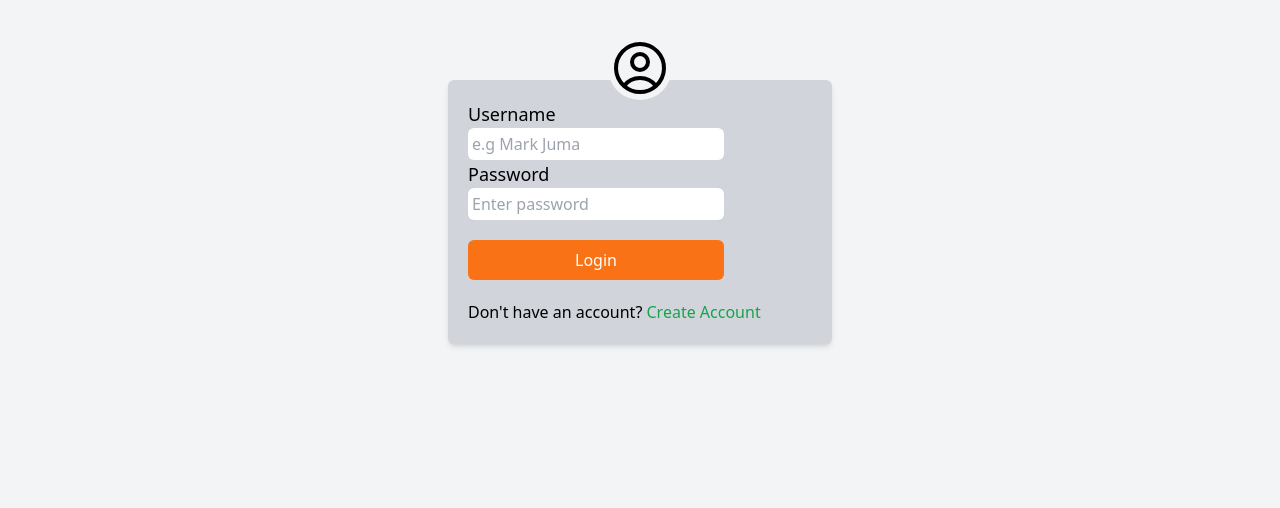
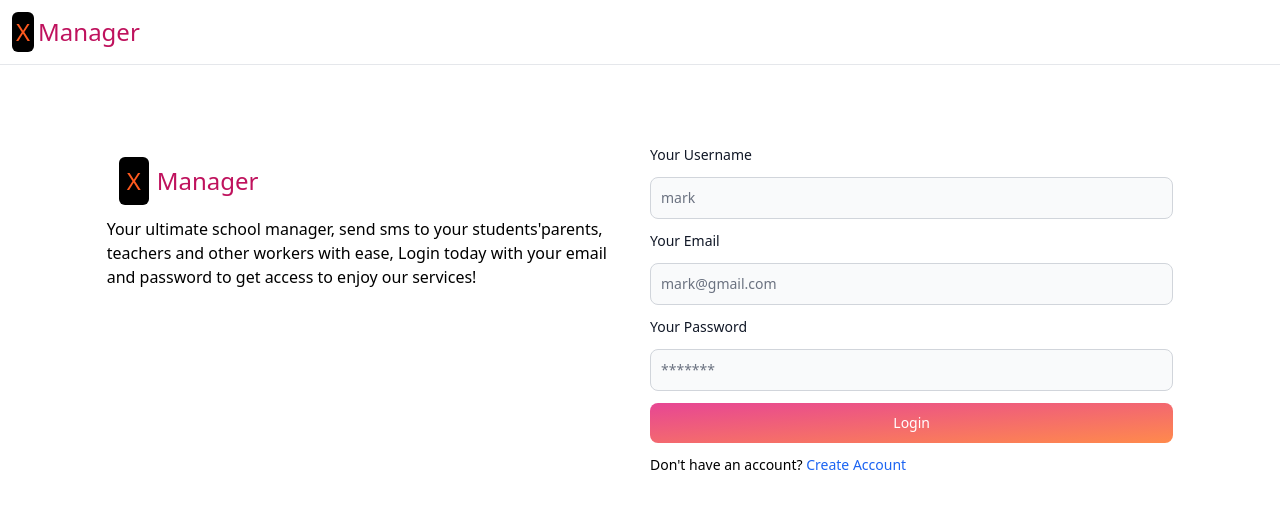
Before and after one commit to WilfredMutwiri/StudentManagementSystem, a React (Create React App) app in the folder studentManager/: page / in a window 1280 px wide. Shown: the top 508 px of the page. Built offline with nearby package versions, Linux system fonts and the light colour scheme.

Commit message:
Add new login and signup UI

```diff
--- a/studentManager/package.json
+++ b/studentManager/package.json
@@ -11,6 +11,7 @@
     "buffer": "^6.0.3",
     "crypto-browserify": "^3.12.0",
     "express": "^4.18.2",
+    "flowbite-react": "^0.9.0",
     "mongodb": "^6.3.0",
     "mongoose": "^8.1.1",
     "multer": "^1.4.5-lts.1",
--- a/studentManager/src/App.js
+++ b/studentManager/src/App.js
@@ -4,6 +4,7 @@ import { BrowserRouter as Router, Route,Link, Routes } from 'react-router-dom';
 import Home from "./Home";
 import Login from './login';
 import Signup from './Signup';
+import AdminDashboard from './components/AdminDashboard';
 function App() {
   return (
     <Router>
@@ -13,6 +14,7 @@ function App() {
      <Route path='/Home' element={<Home/>}></Route>
      <Route path='/login' element={<Login/>}></Route>
      <Route path='/Signup' element={<Signup/>}></Route>
+     <Route path='/admin' element={<AdminDashboard/>}></Route>
     </Routes>
     </div>
     </Router>
--- a/studentManager/src/Signup.js
+++ b/studentManager/src/Signup.js
@@ -1,23 +1,40 @@
-import { Link } from "react-router-dom";
-
-const Signup = () => {
+import {Button, Label, TextInput} from 'flowbite-react'
+const Login = () => {
     return (
-        <div class="w-full pt-10 pb-10 bg-gray-100 h-screen">
-        <div class="w-[80%] md:w-[30%] bg-gray-300 p-5 m-auto mt-10 mb-10 shadow-md rounded-md">
-        <svg xmlns="http://www.w3.org/2000/svg" fill="none" viewBox="0 0 24 24" stroke-width="1.5" stroke="currentColor" class="w-16 h-16 m-auto -mt-16 bg-gray-100 rounded-full">
-        <path stroke-linecap="round" stroke-linejoin="round" d="M17.982 18.725A7.488 7.488 0 0 0 12 15.75a7.488 7.488 0 0 0-5.982 2.975m11.963 0a9 9 0 1 0-11.963 0m11.963 0A8.966 8.966 0 0 1 12 21a8.966 8.966 0 0 1-5.982-2.275M15 9.75a3 3 0 1 1-6 0 3 3 0 0 1 6 0Z" />
-        </svg>
-        <form action="" class="justify-center">
-            <label htmlFor="" class="text-lg">Username</label> <br></br>
-            <input type="text" class="p-1 w-full md:w-64 rounded-md" placeholder="e.g Mark Juma"/><br></br>
-            <label htmlFor="" class="text-lg">Password</label><br></br>
-            <input type="password" class="p-1 w-full md:w-64 rounded-md" placeholder="Enter password" required /><br></br>
-            <Link to="/Home"><button class="bg-orange-500 p-2 mt-5 w-64 text-white rounded-md hover:bg-green-600">Create Account</button></Link>
-        </form>
-        <p class="pt-5">Already have an account? <a href="/Login" class="text-green-600 hover:text-orange-500">Login.</a></p>
-        </div>
+        <div className="w-full">
+            <div className="flex p-3">
+            <span className="text-orange-500 text-2xl bg-black p-1 rounded-md">X</span>
+            <h2 className="text-pink-700 text-2xl p-1">Manager</h2>
+            </div>
+            <hr />
+            <div className="flex w-10/12 pt-20 m-auto gap-6">
+                <div className='flex-1'>
+                <div className="flex p-3">
+                <span className="text-orange-500 text-2xl bg-black p-2 rounded-md">X</span>
+                <h2 className="text-pink-700 text-2xl p-2">Manager</h2>
+                </div>
+                <p>
+                    Your ultimate school manager, send sms to your students'parents, teachers and other workers with ease,
+                    Create an account today to get access to enjoy our services!
+                </p>
+                </div>
+                <div className='flex-1'>
+                    <form className='flex flex-col gap-3'>
+                        <Label value='Your Username'/>
+                        <TextInput placeholder='mark' type='text'/>
+                        <Label value='Your Email'/>
+                        <TextInput placeholder='mark@gmail.com' type='email'/>
+                        <Label value='Your Password'/>
+                        <TextInput placeholder='*******' type='password'/>
+                        <Button gradientDuoTone='pinkToOrange'>Create Account</Button>
+                    </form>
+                    <p className='pt-3 text-sm'>
+                        Already have an account? <span className='text-blue-600'><a href='/Login'>Login</a></span>
+                    </p>
+                </div>
+            </div>
         </div>
     );
 }
 
-export default Signup;
+export default Login
--- /dev/null
+++ b/studentManager/src/components/AdminDashboard.js
@@ -0,0 +1,49 @@
+import { Button } from 'flowbite-react';
+import profilePic from '../images/c42342e7743a6b9de0a54a599a591043.jpg'
+import { Link } from 'react-router-dom';
+const AdminDashboard = () => {
+    return (
+        <div>
+            <div>
+            <div className="flex justify-between">
+            <div className="flex p-3">
+                <span className="text-orange-500 text-2xl bg-black p-1 rounded-md">X</span>
+                <h2 className="text-pink-700 text-2xl p-1">Manager</h2>
+            </div>
+            <div className="flex gap-3 pr-5 pt-2">
+                <h2 className='pt-2'>Admin</h2>
+                <span className="text-pink-600 pt-2">@mark</span>
+                <div>
+                    <Link to="/login">
+                    <Button gradientDuoTone='pinkToOrange'>Logout</Button>
+                    </Link>
+                </div>
+            </div>
+            </div>
+            </div>
+            <hr />
+            <section>
+                <div className="flex w-11/12 m-auto mt-10">
+                <div className="bg-gray-200 rounded-md p-4 shadow-sm shadow-pink-500 ">
+                    <div>
+                        <img className='h-36 rounded-full' src={profilePic}/>
+                    </div>
+                    <h2 className='text-center p-3'>Admin <span className='text-pink-500'>@Mark</span></h2>
+                    <div className='pt-4'>
+                        <ul className='flex flex-col gap-5 text-center'>
+                            <li className='p-2 hover:bg-gray-100 rounded-md text-orange-500 hover:text-pink-500 cursor-pointer'>Teachers</li>
+                            <li className='p-2 hover:bg-gray-100 rounded-md text-orange-500 hover:text-pink-500 cursor-pointer'>Classes</li>
+                            <li className='p-2 hover:bg-gray-100 rounded-md text-orange-500 hover:text-pink-500 cursor-pointer'>Workers</li>
+                        </ul>
+                    </div>
+                </div>
+                <div>
+
+                </div>
+                </div>
+            </section>
+        </div>
+    );
+}
+
+export default AdminDashboard;
--- a/studentManager/src/login.js
+++ b/studentManager/src/login.js
@@ -1,23 +1,51 @@
-import { Link } from "react-router-dom";
-
+import {Link,useNavigate} from 'react-router-dom'
+import {Button, Label, TextInput} from 'flowbite-react'
 const Login = () => {
+    const  navigate=useNavigate();
+    const handleLogin=()=>{
+        let userSelect=prompt("Login as 1.Admin, 2.User (select 1 or 2)")
+        if(userSelect=1){
+            let adminConfirm=prompt("Enter admin login password")
+            if(adminConfirm=1234){
+                navigate('/admin')
+            }
+        }
+    }
     return (
-        <div class="w-full pt-10 pb-10 bg-gray-100 h-screen">
-        <div class="w-[80%] md:w-[30%] bg-gray-300 p-5 m-auto mt-10 mb-10 shadow-md rounded-md">
-        <svg xmlns="http://www.w3.org/2000/svg" fill="none" viewBox="0 0 24 24" stroke-width="1.5" stroke="currentColor" class="w-16 h-16 m-auto -mt-16 bg-gray-100 rounded-full">
-        <path stroke-linecap="round" stroke-linejoin="round" d="M17.982 18.725A7.488 7.488 0 0 0 12 15.75a7.488 7.488 0 0 0-5.982 2.975m11.963 0a9 9 0 1 0-11.963 0m11.963 0A8.966 8.966 0 0 1 12 21a8.966 8.966 0 0 1-5.982-2.275M15 9.75a3 3 0 1 1-6 0 3 3 0 0 1 6 0Z" />
-        </svg>
-        <form action="" class="justify-center">
-            <label htmlFor="" class="text-lg">Username</label> <br></br>
-            <input type="text" class="p-1 w-full md:w-64 rounded-md" placeholder="e.g Mark Juma"/><br></br>
-            <label htmlFor="" class="text-lg">Password</label><br></br>
-            <input type="password" class="p-1 w-full md:w-64 rounded-md" placeholder="Enter password" required /><br></br>
-            <Link to="/Home"><button class="bg-orange-500 p-2 mt-5 w-64 text-white rounded-md hover:bg-green-600">Login</button></Link>
-        </form>
-        <p class="pt-5">Don't have an account? <Link to="/Signup" class="text-green-600 hover:text-orange-500">Create Account</Link></p>
-        </div>
+        <div className="w-full">
+            <div className="flex p-3">
+            <span className="text-orange-500 text-2xl bg-black p-1 rounded-md">X</span>
+            <h2 className="text-pink-700 text-2xl p-1">Manager</h2>
+            </div>
+            <hr />
+            <div className="flex w-10/12 pt-20 m-auto gap-5">
+                <div className='flex-1'>
+                <div className="flex p-3">
+                <span className="text-orange-500 text-2xl bg-black p-2 rounded-md">X</span>
+                <h2 className="text-pink-700 text-2xl p-2">Manager</h2>
+                </div>
+                <p>
+                    Your ultimate school manager, send sms to your students'parents, teachers and other workers with ease,
+                    Login today with your email and password to get access to enjoy our services!
+                </p>
+                </div>
+                <div className='flex-1'>
+                    <form className='flex flex-col gap-3'>
+                        <Label value='Your Username'/>
+                        <TextInput placeholder='mark' type='text'/>
+                        <Label value='Your Email'/>
+                        <TextInput placeholder='mark@gmail.com' type='email'/>
+                        <Label value='Your Password'/>
+                        <TextInput placeholder='*******' type='password'/>
+                        <Button onClick={handleLogin} gradientDuoTone='pinkToOrange'>Login</Button>
+                    </form>
+                    <p className='pt-3 text-sm'>
+                        Don't have an account? <span className='text-blue-600'><a href='/Signup'>Create Account</a></span>
+                    </p>
+                </div>
+            </div>
         </div>
     );
 }
 
-export default Login;
+export default Login
--- a/studentManager/tailwind.config.js
+++ b/studentManager/tailwind.config.js
@@ -1,10 +1,14 @@
 /** @type {import('tailwindcss').Config} */
+const flowbite = require("flowbite-react/tailwind");
 module.exports = {
   content: [
     "./**/*{.js,.html}",
+    flowbite.content(),
 ],
   theme: {
     extend: {},
   },
-  plugins: [],
+  plugins: [
+    flowbite.plugin(),
+  ],
 }
```
Also changed, not shown: studentManager/src/images/c42342e7743a6b9de0a54a599a591043.jpg (added), 1 other file (tests, documents, lock files or other folders).
